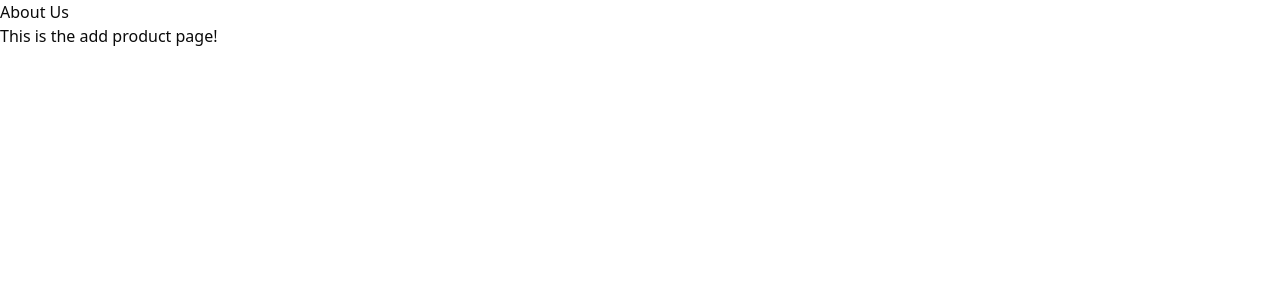
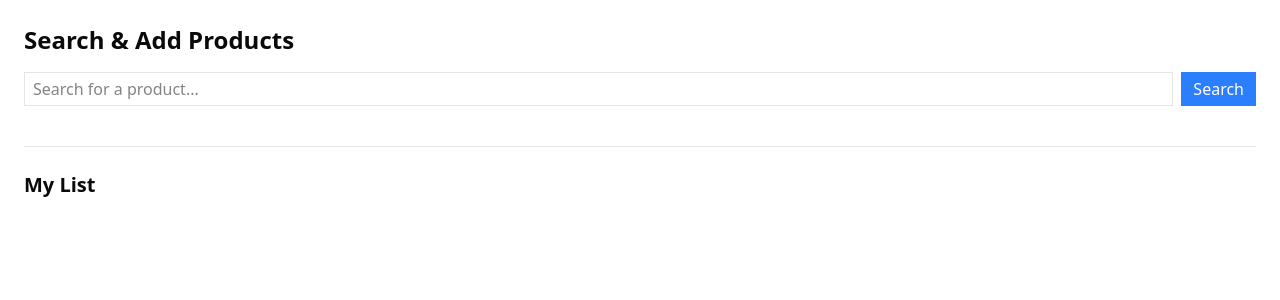
Before and after one commit to FreekSa/my-house-menu, a Next.js app: page /add-product in a window 1280 px wide. Shown: the top 300 px of the page. Built offline with nearby package versions, Linux system fonts and the light colour scheme.

Commit message:
Adding search products

```diff
--- a/src/app/add-product/page.tsx
+++ b/src/app/add-product/page.tsx
@@ -1,8 +1,28 @@
+"use client";
+
+import ProductSearch from "@/components/product-search";
+import { useState } from "react";
+
 export default function AddProductPage() {
+  const [myProducts, setMyProducts] = useState<any[]>([]);
+
+  const handleAdd = (product: any) => {
+    setMyProducts((prev) => [...prev, product]);
+  };
+
   return (
-    <main>
-      <h1>About Us</h1>
-      <p>This is the add product page!</p>
+    <main className="p-6">
+      <h1 className="text-2xl font-bold mb-4">Search & Add Products</h1>
+      <ProductSearch onSelect={handleAdd} />
+
+      <hr className="my-6" />
+
+      <h2 className="text-xl font-semibold mb-2">My List</h2>
+      <ul className="list-disc pl-4">
+        {myProducts.map((prod, i) => (
+          <li key={i}>{prod.product_name || "Unnamed product"}</li>
+        ))}
+      </ul>
     </main>
   );
 }
--- /dev/null
+++ b/src/components/product-card.tsx
@@ -0,0 +1,16 @@
+type Product = {
+  id: number;
+  name: string;
+  category: string;
+  description: string;
+};
+
+export default function ProductCard({ product }: { product: Product }) {
+  return (
+    <div className="border p-4 rounded shadow">
+      <h2 className="text-xl font-semibold">{product.name}</h2>
+      <p className="text-sm text-gray-500">{product.category}</p>
+      <p>{product.description}</p>
+    </div>
+  );
+}
--- /dev/null
+++ b/src/components/product-search.tsx
@@ -0,0 +1,65 @@
+"use client";
+
+import { useState } from "react";
+
+type Product = {
+  id: string;
+  product_name: string;
+  image_url: string;
+  brands: string;
+  categories: string;
+};
+
+export default function ProductSearch({ onSelect }: { onSelect: (product: Product) => void }) {
+  const [query, setQuery] = useState("");
+  const [results, setResults] = useState<Product[]>([]);
+  const [loading, setLoading] = useState(false);
+
+  const searchProducts = async () => {
+    setLoading(true);
+
+    const url = `https://world.openfoodfacts.org/api/v2/search?fields=product_name,code,image_url,categories_tags,brands&search_terms=${query}`;
+
+    const res = await fetch(url);
+    const data = await res.json();
+    setResults(data.products);
+
+    setLoading(false);
+  };
+
+  return (
+    <div>
+      <div className="flex gap-2 mb-4">
+        <input
+          className="border px-2 py-1 w-full"
+          type="text"
+          value={query}
+          onChange={(e) => setQuery(e.target.value)}
+          placeholder="Search for a product..."
+        />
+        <button className="bg-blue-500 text-white px-3 py-1" onClick={searchProducts}>
+          Search
+        </button>
+      </div>
+
+      {loading && <p>Searching...</p>}
+
+      <div className="grid gap-4">
+        {results.slice(0, 10).map((product) => (
+          <div
+            key={product.id}
+            className="border p-2 rounded cursor-pointer hover:bg-gray-100"
+            onClick={() => onSelect(product)}
+          >
+            <h2 className="font-semibold">{product.product_name || "No name"}</h2>
+            <p className="text-sm text-gray-500">{product.brands}</p>
+            {product.image_url && (
+              <img src={product.image_url} alt={product.product_name} className="h-20 object-contain mt-2" />
+            )}
+            <p className="text-sm mt-1">{product.categories}</p>
+          </div>
+        ))}
+      </div>
+    </div>
+  );
+}
```
